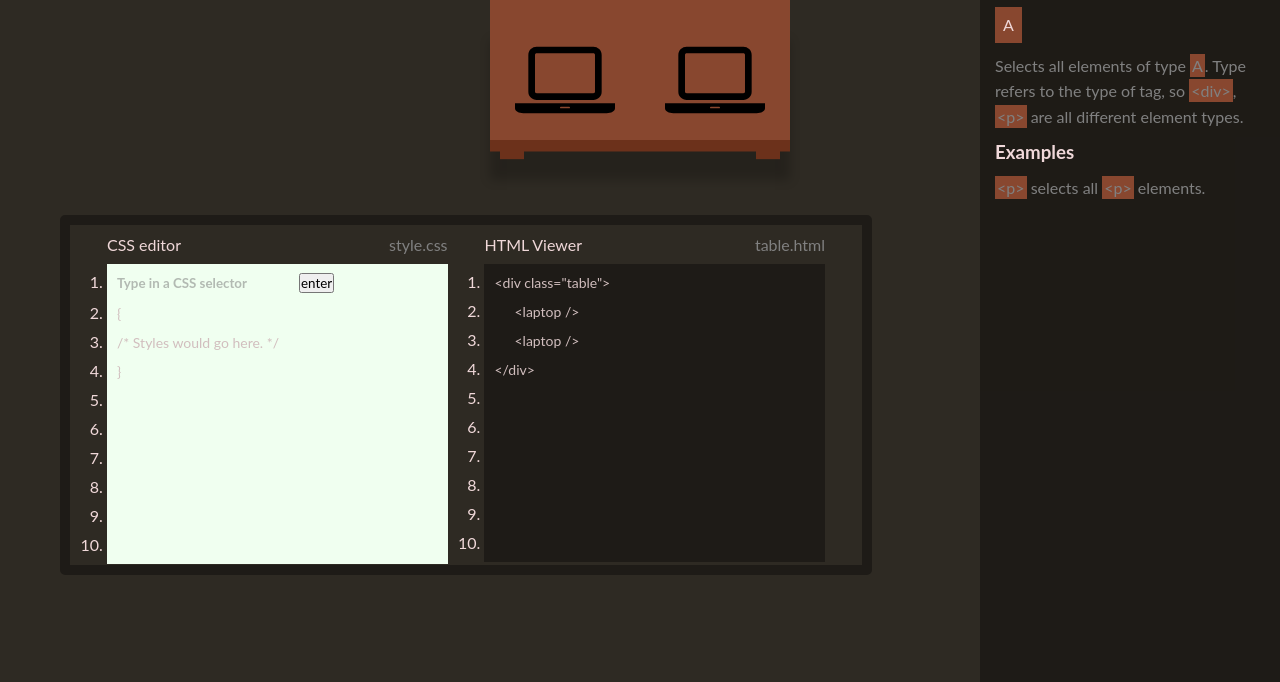
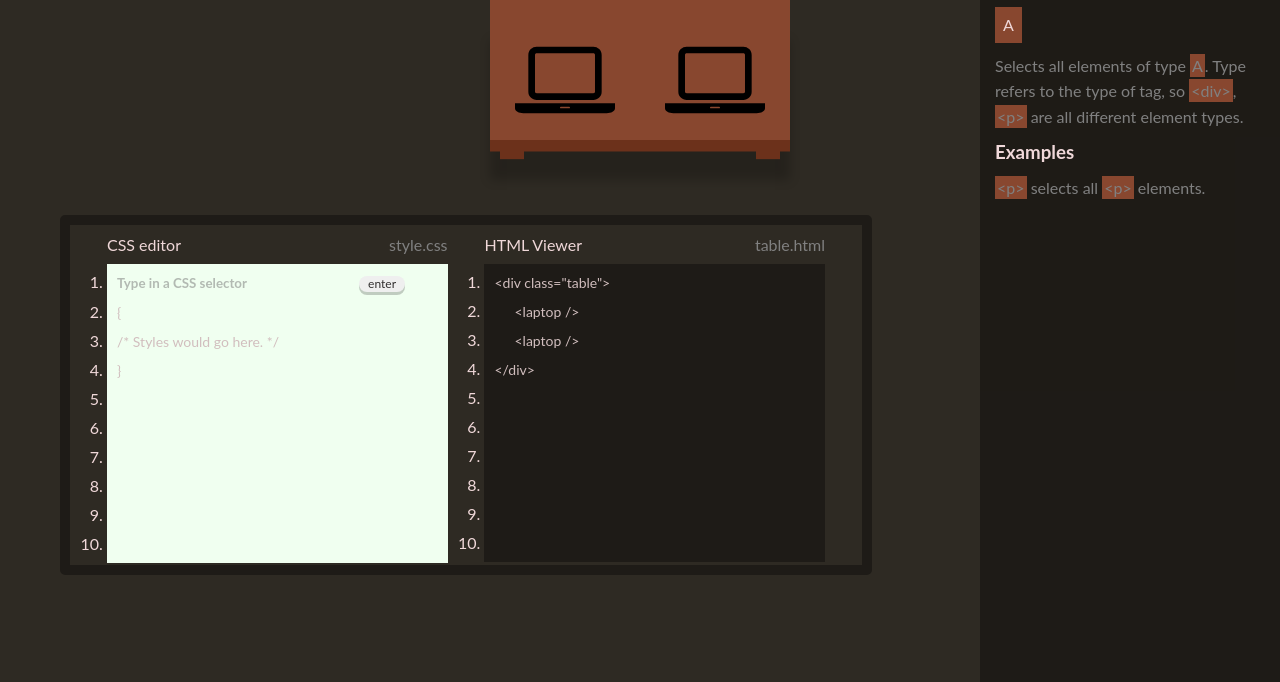
Before and after one commit to mmaaaaaaaails/webdev, a website built with webpack: page rs-css/src/index.html in a window 1280 px wide. Shown: the part 118-800 px from the top of the page. Built offline with nearby package versions, Linux system fonts and the light colour scheme.

Commit message:
feat: add button enter for section redactor

```diff
--- a/rs-css/src/assets/scss/main.scss
+++ b/rs-css/src/assets/scss/main.scss
@@ -191,10 +191,29 @@ body {
         color: $dark-color;
         font-weight: bold;
 
-
         &:focus {
             color: $dark-color;
             animation: none;
+        }
+    }
+
+    &__button {
+        font-size: 12px;
+        width: 46px;
+        height: 16px;
+        text-align: center;
+        margin-left: 60px;
+        border-radius: 10px;
+        box-shadow: 0px 3px 0px rgba(0, 0, 0, 0.2);
+        outline: 0;
+        border: none;
+        cursor: pointer;
+        color: $dark-color;
+
+        &:hover {
+            box-shadow: 0px 2px 0px rgba(0, 0, 0, 0.2);
+            transform: translateY(3px);
+            transition: all 0.1s ease-in-out;
         }
     }
 
```
